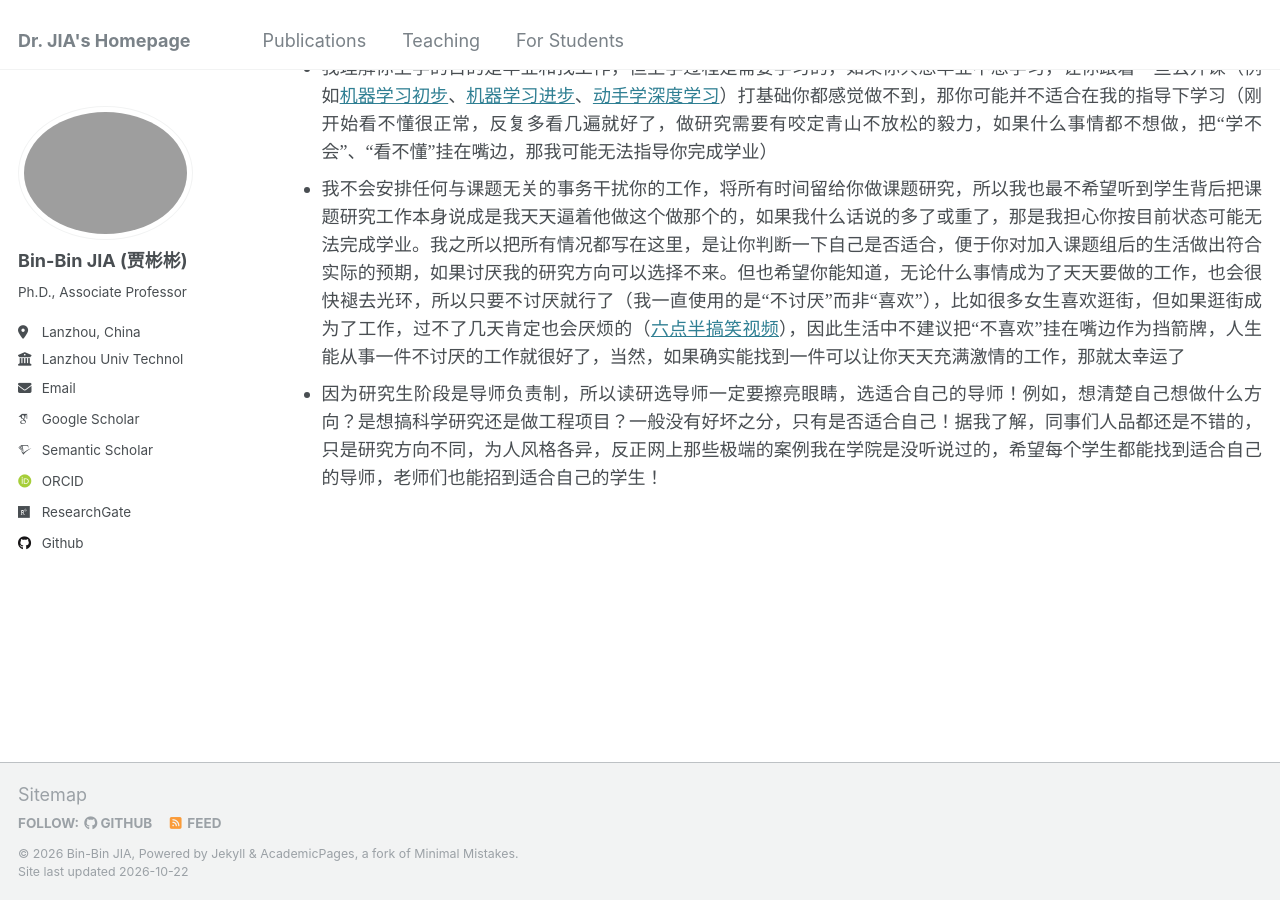
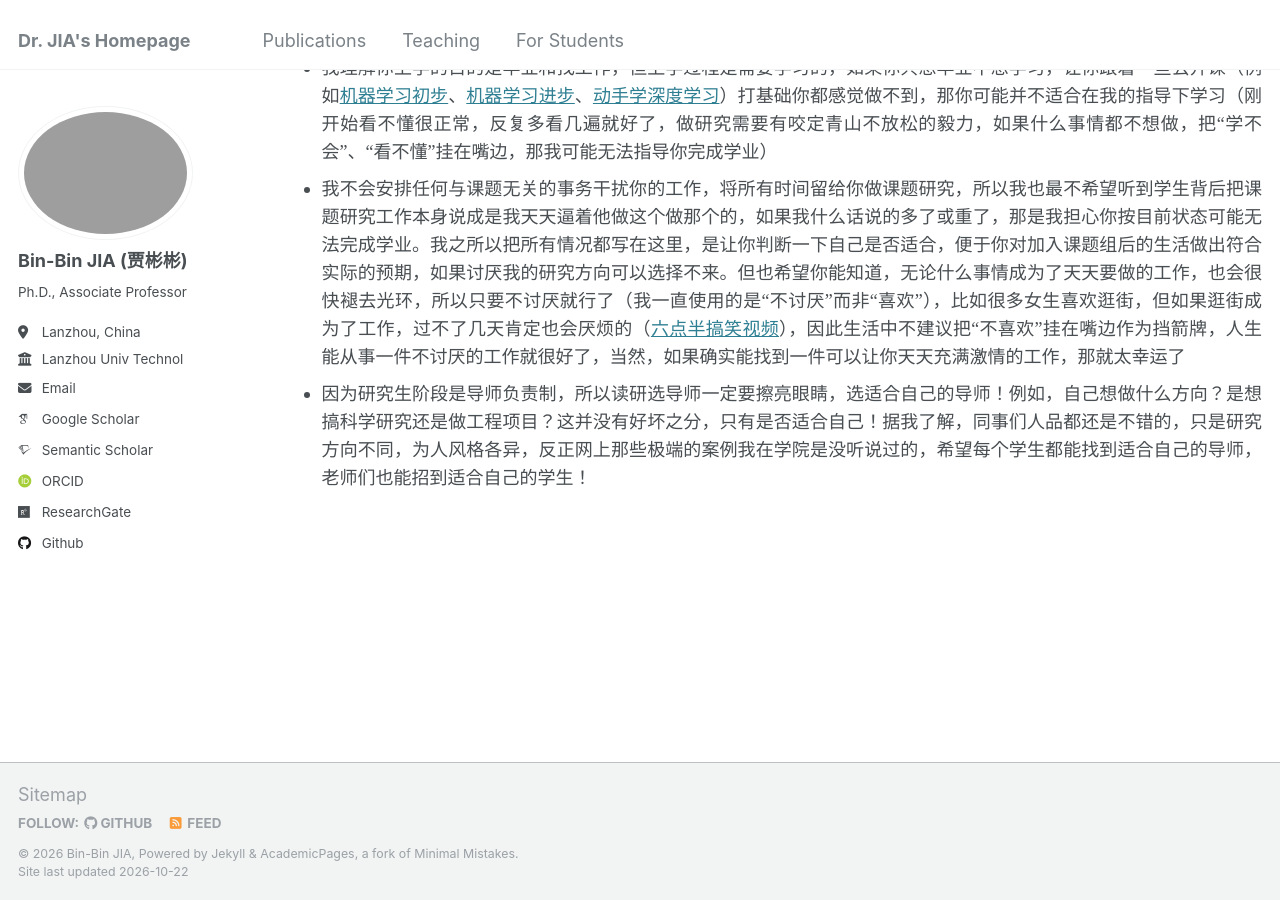
Before and after one commit to jiabinbin-ai/jiabinbin-ai.github.io, a Jekyll site: the page built from _pages/For-Students.html, in a window 1280 px wide and 900 px high, scrolled down 2778 px. Built offline with Jekyll 4.4.1, drawn with Linux system fonts in a browser that asks for light colours; some web fonts are replaced.

Commit message:
Update For-Students.html

```diff
--- a/_pages/For-Students.html
+++ b/_pages/For-Students.html
@@ -178,5 +178,5 @@ author_profile: true
 	<span lang="en-us"><font face="Times New Roman">我不会安排任何与课题无关的事务干扰你的工作，将所有时间留给你做课题研究，所以我也最不希望听到学生背后把课题研究工作本身说成是我天天逼着他做这个做那个的，如果我什么话说的多了或重了，那是我担心你按目前状态可能无法完成学业。我之所以把所有情况都写在这里，是让你判断一下自己是否适合，便于你对加入课题组后的生活做出符合实际的预期，如果讨厌我的研究方向可以选择不来。但也希望你能知道，无论什么事情成为了天天要做的工作，也会很快褪去光环，所以只要不讨厌就行了（我一直使用的是“不讨厌”而非“喜欢”），比如很多女生喜欢逛街，但如果逛街成为了工作，过不了几天肯定也会厌烦的（<a href="https://www.bilibili.com/video/BV1oh411Z7un/">六点半搞笑视频</a>），因此生活中不建议把“不喜欢”挂在嘴边作为挡箭牌，人生能从事一件不讨厌的工作就很好了，当然，如果确实能找到一件可以让你天天充满激情的工作，那就太幸运了</font></span></li>
 	<li>
 	<p align="justify" style="line-height: 150%; margin-top:8px; margin-bottom:0">
-	<span lang="en-us"><font face="Times New Roman">因为研究生阶段是导师负责制，所以读研选导师一定要擦亮眼睛，选适合自己的导师！例如，想清楚自己想做什么方向？是想搞科学研究还是做工程项目？一般没有好坏之分，只有是否适合自己！据我了解，同事们人品都还是不错的，只是研究方向不同，为人风格各异，反正网上那些极端的案例我在学院是没听说过的，希望每个学生都能找到适合自己的导师，老师们也能招到适合自己的学生！</font></span></li>
+	<span lang="en-us"><font face="Times New Roman">因为研究生阶段是导师负责制，所以读研选导师一定要擦亮眼睛，选适合自己的导师！例如，自己想做什么方向？是想搞科学研究还是做工程项目？这并没有好坏之分，只有是否适合自己！据我了解，同事们人品都还是不错的，只是研究方向不同，为人风格各异，反正网上那些极端的案例我在学院是没听说过的，希望每个学生都能找到适合自己的导师，老师们也能招到适合自己的学生！</font></span></li>
 </ul>
```
